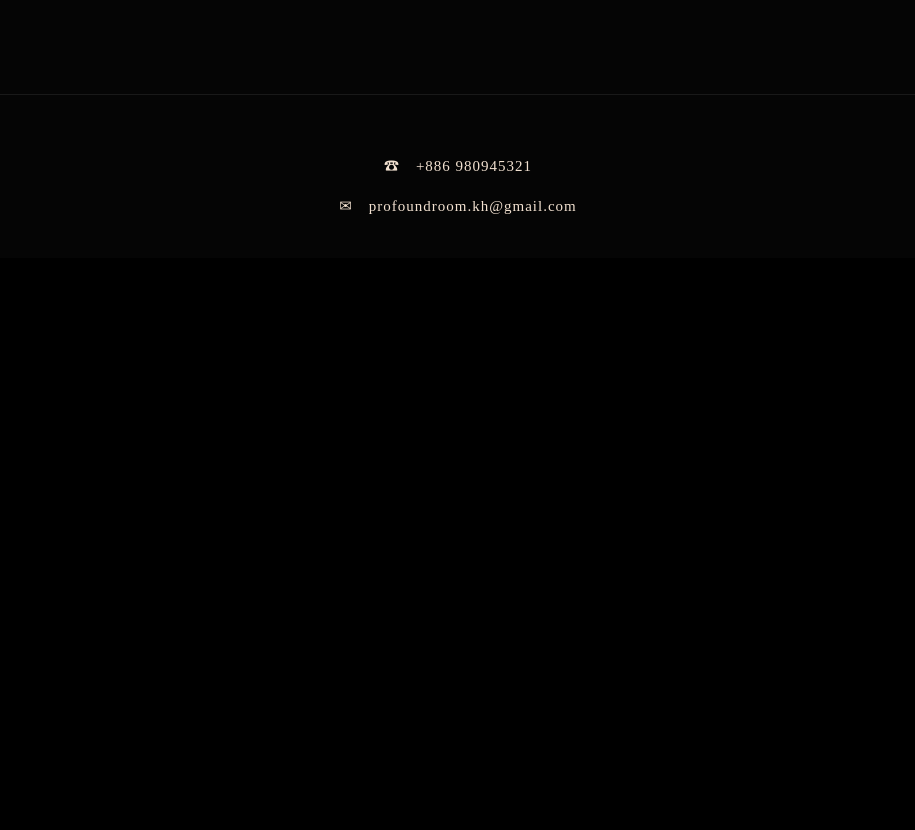
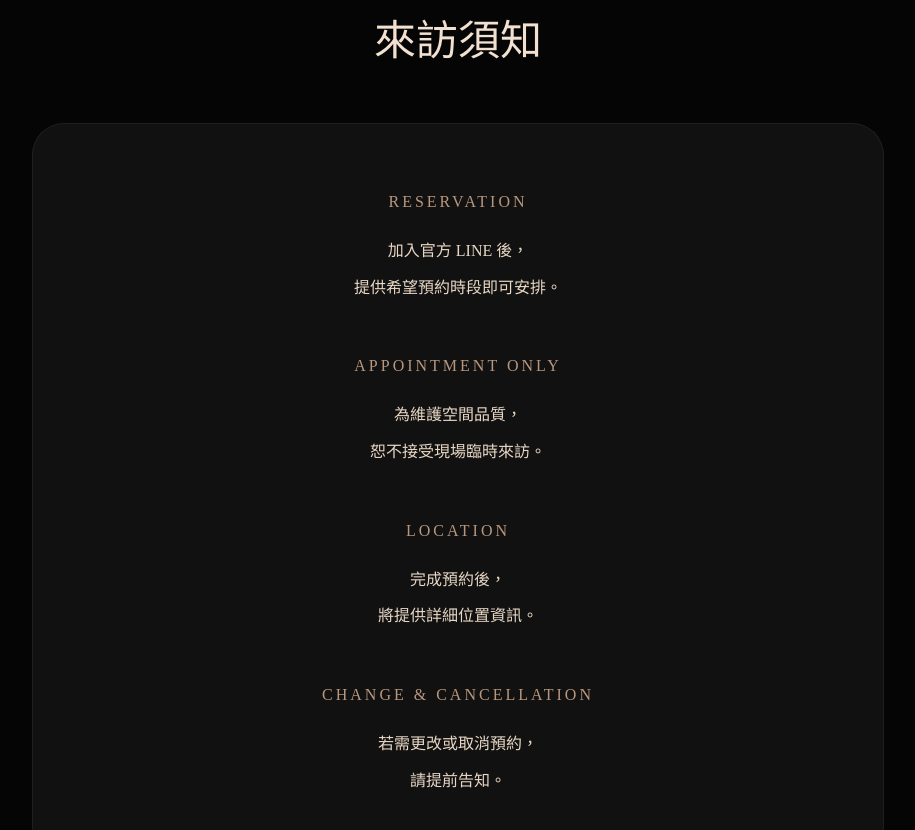
Before and after one commit to profoundroomkh/profound-room, a Next.js app: page / in a window 1280 px wide. Shown: the part 4060-4890 px from the top of the page, without its empty margins (182-1097 px from the left). Before the commit the page ends 4318 px from the top, so only its background shows below. Built offline with nearby package versions, Linux system fonts and the light colour scheme.

Commit message:
Update page.js

```diff
--- a/app/page.js
+++ b/app/page.js
@@ -472,6 +472,118 @@ export default function Home() {
     </p>
   </div>
 </section>
+ {/* VISIT GUIDE */}
+<section
+  style={{
+    padding: '0 24px 120px',
+    maxWidth: '900px',
+    margin: '0 auto',
+    textAlign: 'center',
+  }}
+>
+  <p
+    style={{
+      color: '#b9977d',
+      letterSpacing: '4px',
+      marginBottom: '12px',
+    }}
+  >
+    VISIT GUIDE
+  </p>
+
+  <h2
+    style={{
+      fontSize: '42px',
+      fontWeight: 300,
+      marginBottom: '50px',
+    }}
+  >
+    來訪須知
+  </h2>
+
+  <div
+    style={{
+      background: '#111',
+      borderRadius: '32px',
+      padding: '60px 30px',
+      border: '1px solid rgba(255,255,255,0.06)',
+      lineHeight: '2.3',
+      color: '#e8d7c5',
+    }}
+  >
+    <div style={{ marginBottom: '42px' }}>
+      <p
+        style={{
+          color: '#b9977d',
+          letterSpacing: '3px',
+          marginBottom: '12px',
+        }}
+      >
+        RESERVATION
+      </p>
+
+      <p>
+        加入官方 LINE 後，
+        <br />
+        提供希望預約時段即可安排。
+      </p>
+    </div>
+
+    <div style={{ marginBottom: '42px' }}>
+      <p
+        style={{
+          color: '#b9977d',
+          letterSpacing: '3px',
+          marginBottom: '12px',
+        }}
+      >
+        APPOINTMENT ONLY
+      </p>
+
+      <p>
+        為維護空間品質，
+        <br />
+        恕不接受現場臨時來訪。
+      </p>
+    </div>
+
+    <div style={{ marginBottom: '42px' }}>
+      <p
+        style={{
+          color: '#b9977d',
+          letterSpacing: '3px',
+          marginBottom: '12px',
+        }}
+      >
+        LOCATION
+      </p>
+
+      <p>
+        完成預約後，
+        <br />
+        將提供詳細位置資訊。
+      </p>
+    </div>
+
+    <div>
+      <p
+        style={{
+          color: '#b9977d',
+          letterSpacing: '3px',
+          marginBottom: '12px',
+        }}
+      >
+        CHANGE & CANCELLATION
+      </p>
+
+      <p>
+        若需更改或取消預約，
+        <br />
+        請提前告知。
+      </p>
+    </div>
+  </div>
+</section>
  <section
   style={{
     borderTop: "1px solid rgba(255,255,255,0.08)",
```
